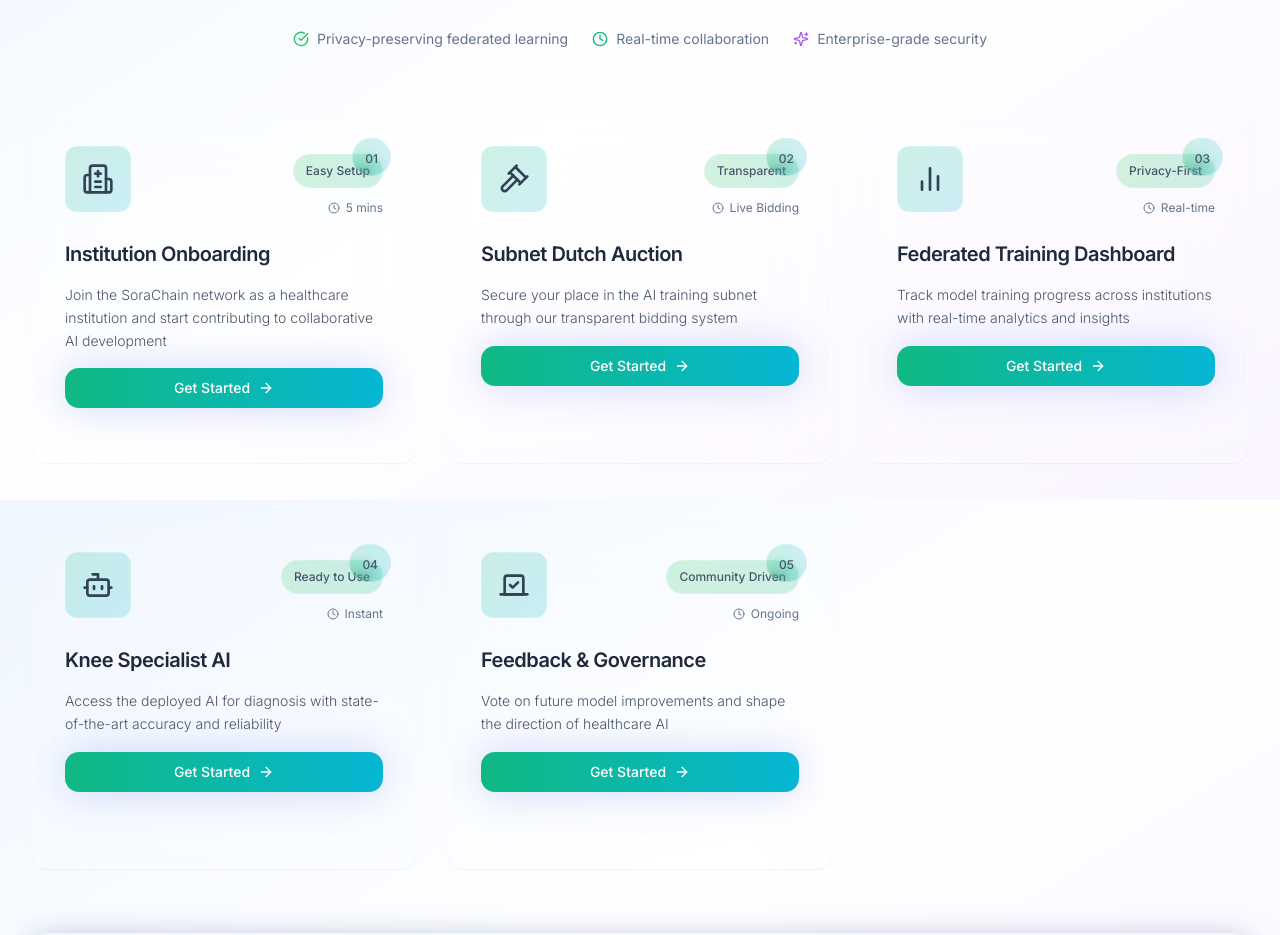
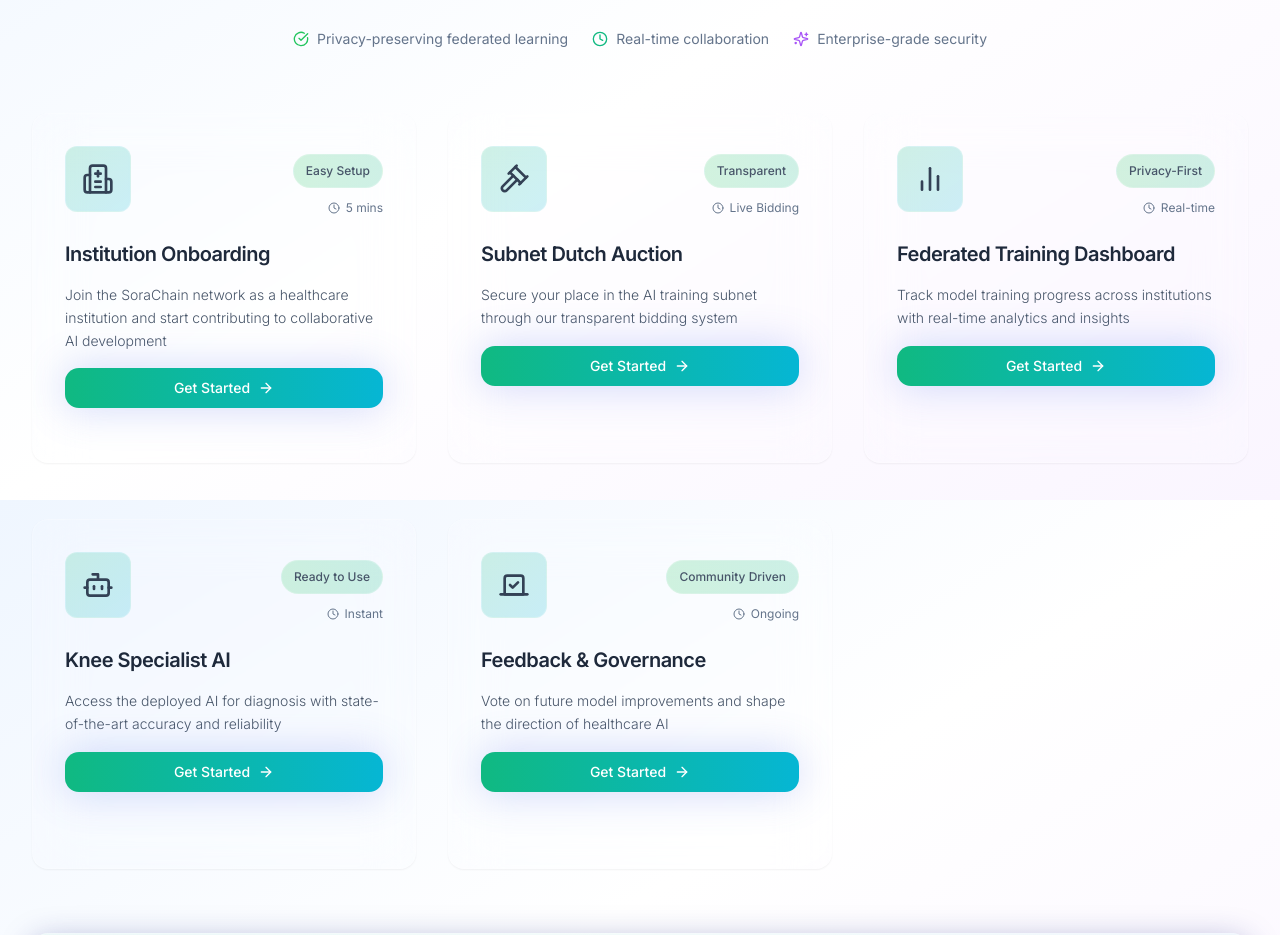
Before and after one commit to SoraChain-AI/Healthcare-ortho, a React (Vite) app: page / in a window 1280 px wide. Shown: the part 1900-2835 px from the top of the page. Built offline with nearby package versions, Linux system fonts and the light colour scheme.

Commit message:
Remove step numbers
The AI removed the step numbers from the "How It Works" section.

```diff
--- a/src/pages/Index.tsx
+++ b/src/pages/Index.tsx
@@ -1,4 +1,3 @@
-
 import { BrainCircuit, Hospital, Gavel, BarChart2, Bot, Vote, Sparkles, ArrowRight, CheckCircle, Clock } from 'lucide-react';
 import { Card, CardContent, CardDescription, CardHeader, CardTitle } from '@/components/ui/card';
 import { Button } from '@/components/ui/button';
@@ -150,11 +149,12 @@ const Index = () => {
             {features.map((feature, index) => (
               <Link to={feature.route} key={index} className="floating-element">
                 <Card className="glass-card h-full min-h-[350px] border-0 backdrop-blur-xl bg-white/10 dark:bg-black/20 border border-white/20 dark:border-white/10 hover:bg-white/20 dark:hover:bg-black/30 transition-all duration-500 hover:scale-105 hover:shadow-2xl relative overflow-hidden group">
-                  <div className="absolute top-6 right-6 z-10">
+                  {/* Removed step number indicator */}
+                  {/* <div className="absolute top-6 right-6 z-10">
                     <div className="bg-gradient-to-r from-emerald-500/20 to-cyan-500/20 backdrop-blur-sm border border-white/20 rounded-full px-3 py-1.5">
                       <span className="text-xs font-medium text-slate-600 dark:text-slate-300">{feature.step}</span>
                     </div>
-                  </div>
+                  </div> */}
 
                   <CardHeader className="space-y-6 p-8 pb-4">
                     <div className="flex justify-between items-start">
```
